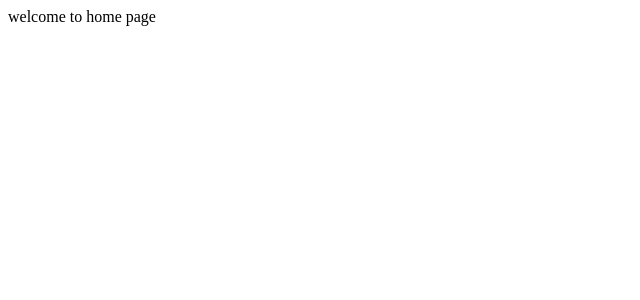
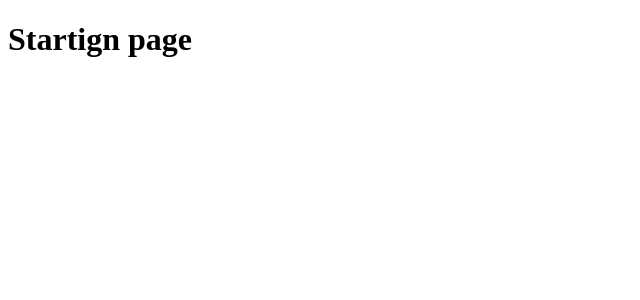
Before and after one commit to SarahMoradi/event-announcement, a Next.js app: page / in a window 1280 px wide. Shown: the top 300 px of the page, without its empty margins (0-640 px from the left). Built offline with nearby package versions, Linux system fonts and the light colour scheme.

Commit message:
created base files for proect

```diff
--- a/pages/index.js
+++ b/pages/index.js
@@ -1,5 +1,9 @@
 const HomePage = () => {
-  return <>welcome to home page</>
+  return (
+    <div>
+      <h1>Startign page</h1>
+    </div>
+  )
 }
 
 export default HomePage
```
Also changed, not shown: pages/events/[...slug].js (added, +9 -0 lines), pages/events/[eventId].js (added, +9 -0 lines), pages/events/index.js (added, +9 -0 lines).
